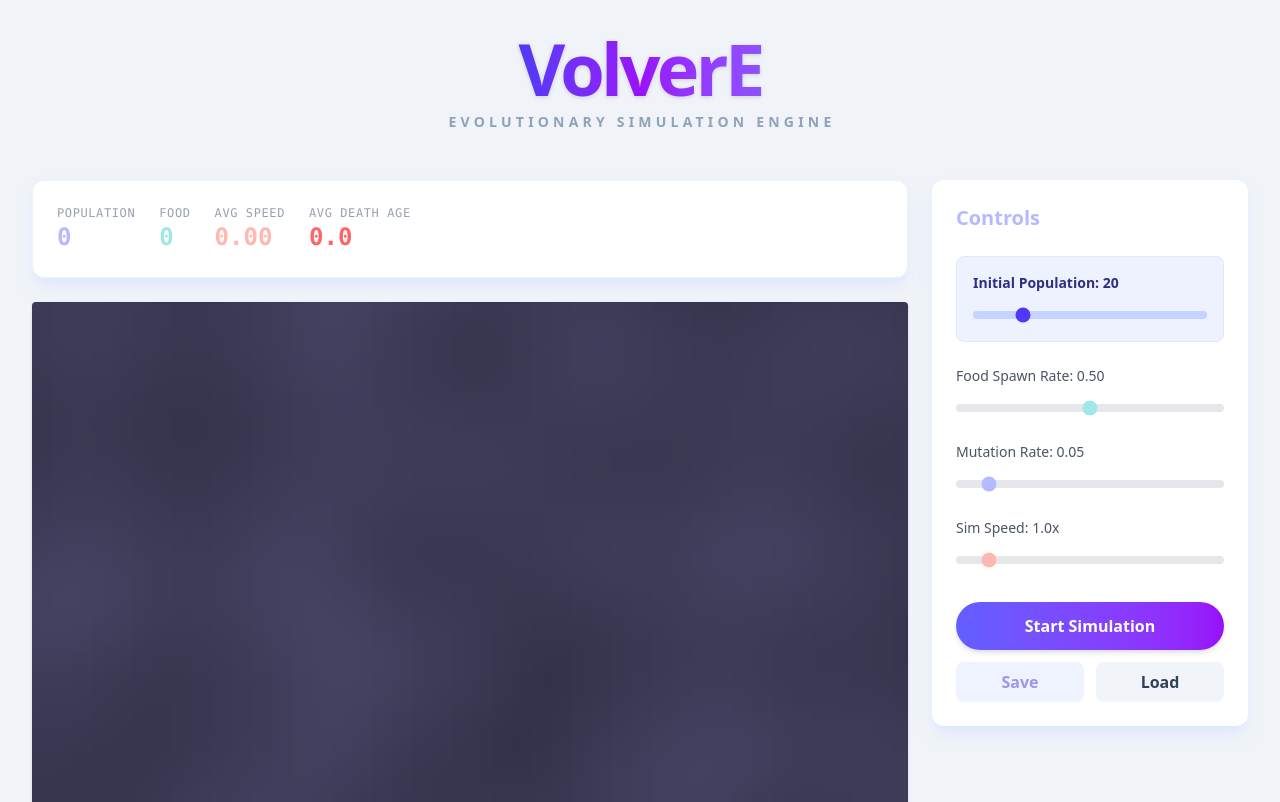
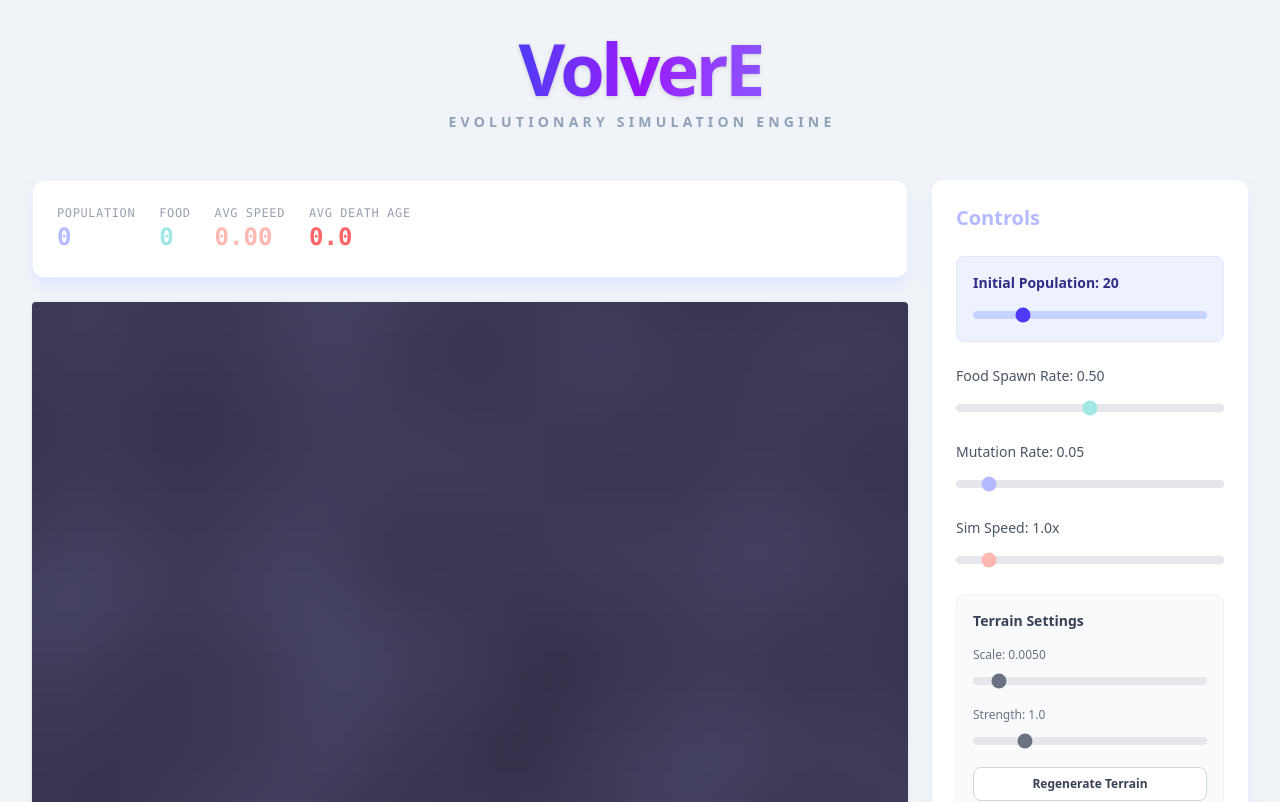
Before and after one commit to hunkarozcan/VolverE, a Next.js app: page / in a window 1280 px wide. Shown: the top 802 px of the page. Built offline with nearby package versions, Linux system fonts and the light colour scheme.

Commit message:
terrain improvements

```diff
--- a/src/components/ControlPanel.tsx
+++ b/src/components/ControlPanel.tsx
@@ -9,12 +9,15 @@ interface ControlPanelProps {
     onStart: (initialPop: number) => void;
     onSave: () => void;
     onLoad: () => void;
+    onRegenerateTerrain: () => void;
 }
 
 export interface SimulationParams {
     foodSpawnRate: number;
     mutationRate: number;
     simulationSpeed: number;
+    terrainScale: number;
+    terrainStrength: number;
 }
 
 export default function ControlPanel({
@@ -25,12 +28,15 @@ export default function ControlPanel({
     onTogglePause,
     onStart,
     onSave,
-    onLoad
+    onLoad,
+    onRegenerateTerrain
 }: ControlPanelProps) {
     const [params, setParams] = useState<SimulationParams>({
         foodSpawnRate: 0.5,
         mutationRate: 0.05,
-        simulationSpeed: 1
+        simulationSpeed: 1,
+        terrainScale: 0.005,
+        terrainStrength: 1.0
     });
     const [initialPop, setInitialPop] = useState(20);
 
@@ -76,7 +82,7 @@ export default function ControlPanel({
                 />
             </div>
 
-            <div className="mb-8">
+            <div className="mb-6">
                 <label className="block text-sm font-medium mb-2 text-gray-600">Sim Speed: {params.simulationSpeed.toFixed(1)}x</label>
                 <input
                     type="range" min="0" max="10" step="0.1"
@@ -84,6 +90,37 @@ export default function ControlPanel({
                     onChange={(e) => handleChange('simulationSpeed', parseFloat(e.target.value))}
                     className="w-full h-2 bg-gray-200 rounded-lg appearance-none cursor-pointer accent-pastel-secondary"
                 />
+            </div>
+
+            <div className="mb-6 p-4 bg-gray-50 rounded-lg border border-gray-100">
+                <h4 className="text-sm font-bold mb-4 text-gray-700">Terrain Settings</h4>
+
+                <div className="mb-4">
+                    <label className="block text-xs font-medium mb-1 text-gray-500">Scale: {params.terrainScale.toFixed(4)}</label>
+                    <input
+                        type="range" min="0.001" max="0.05" step="0.001"
+                        value={params.terrainScale}
+                        onChange={(e) => handleChange('terrainScale', parseFloat(e.target.value))}
+                        className="w-full h-2 bg-gray-200 rounded-lg appearance-none cursor-pointer accent-gray-500"
+                    />
+                </div>
+
+                <div className="mb-4">
+                    <label className="block text-xs font-medium mb-1 text-gray-500">Strength: {params.terrainStrength.toFixed(1)}</label>
+                    <input
+                        type="range" min="0" max="5" step="0.1"
+                        value={params.terrainStrength}
+                        onChange={(e) => handleChange('terrainStrength', parseFloat(e.target.value))}
+                        className="w-full h-2 bg-gray-200 rounded-lg appearance-none cursor-pointer accent-gray-500"
+                    />
+                </div>
+
+                <button
+                    onClick={onRegenerateTerrain}
+                    className="w-full py-2 bg-white border border-gray-300 hover:bg-gray-50 text-gray-700 text-xs font-bold rounded-lg transition-colors"
+                >
+                    Regenerate Terrain
+                </button>
             </div>
 
             <div className="flex flex-col gap-3">
--- a/src/components/SimulationCanvas.tsx
+++ b/src/components/SimulationCanvas.tsx
@@ -22,12 +22,23 @@ export default function SimulationCanvas({ initialWorldData }: SimulationCanvasP
     const [selectedEntity, setSelectedEntity] = useState<Entity | null>(null);
     const isPausedRef = useRef(true); // Start paused
 
+    const terrainStrengthRef = useRef(1.0);
+
     const handleUpdate = (params: SimulationParams) => {
         if (worldRef.current) {
             worldRef.current.foodSpawnRate = params.foodSpawnRate;
             worldRef.current.mutationRate = params.mutationRate;
+            worldRef.current.terrainScale = params.terrainScale;
+            worldRef.current.terrainStrength = params.terrainStrength;
         }
         simSpeedRef.current = params.simulationSpeed;
+        terrainStrengthRef.current = params.terrainStrength;
+    };
+
+    const handleRegenerateTerrain = () => {
+        if (worldRef.current) {
+            worldRef.current.regenerateTerrain();
+        }
     };
 
     const handleRestart = () => {
@@ -356,6 +367,7 @@ export default function SimulationCanvas({ initialWorldData }: SimulationCanvasP
                     onStart={handleStart}
                     onSave={handleSave}
                     onLoad={handleLoad}
+                    onRegenerateTerrain={handleRegenerateTerrain}
                 />
                 <StatisticsPanel stats={statsHistory} />
             </div>
--- a/src/engine/Entity.ts
+++ b/src/engine/Entity.ts
@@ -37,7 +37,7 @@ export class Entity {
         this.size = 5 + this.genome.size * 15;
     }
 
-    update(width: number, height: number, food: Vector[], entities: Entity[], terrain?: number[][]) {
+    update(width: number, height: number, food: Vector[], entities: Entity[], terrain?: number[][], terrainStrength: number = 1.0) {
         this.age++;
         this.reproUrge++;
 
@@ -72,7 +72,7 @@ export class Entity {
 
                 // Gravity/Slope force: push downhill
                 // If slope is positive (uphill), force is negative.
-                const slopeForce = new Vector(-slopeX * 2, -slopeY * 2);
+                const slopeForce = new Vector(-slopeX * 2 * terrainStrength, -slopeY * 2 * terrainStrength);
                 this.applyForce(slopeForce);
             }
         }
--- a/src/engine/World.ts
+++ b/src/engine/World.ts
@@ -25,6 +25,8 @@ export class World {
     // Parameters
     foodSpawnRate: number;
     mutationRate: number;
+    terrainScale: number;
+    terrainStrength: number;
 
     // Stats tracking
     totalDeaths: number = 0;
@@ -41,6 +43,8 @@ export class World {
         this.perlin = new Perlin();
         this.foodSpawnRate = 0.5; // Chance per frame
         this.mutationRate = 0.05;
+        this.terrainScale = 0.005;
+        this.terrainStrength = 1.0;
 
         this.init();
     }
@@ -51,17 +55,7 @@ export class World {
         this.effects = [];
         this.statsHistory = [];
 
-        // Generate terrain
-        this.terrain = [];
-        const scale = 0.005;
-        for (let x = 0; x < this.width; x+=10) {
-            const col: number[] = [];
-            for (let y = 0; y < this.height; y+=10) {
-                const noise = this.perlin.noise(x * scale, y * scale, 0);
-                col.push((noise + 1) / 2); // Normalize to 0-1
-            }
-            this.terrain.push(col);
-        }
+        this.regenerateTerrain();
 
         for (let i = 0; i < initialPopulation; i++) {
             this.entities.push(new Entity(Math.random() * this.width, Math.random() * this.height));
@@ -69,6 +63,18 @@ export class World {
 
         for (let i = 0; i < 50; i++) {
             this.food.push(new Vector(Math.random() * this.width, Math.random() * this.height));
+        }
+    }
+
+    regenerateTerrain() {
+        this.terrain = [];
+        for (let x = 0; x < this.width; x+=10) {
+            const col: number[] = [];
+            for (let y = 0; y < this.height; y+=10) {
+                const noise = this.perlin.noise(x * this.terrainScale, y * this.terrainScale, 0);
+                col.push((noise + 1) / 2); // Normalize to 0-1
+            }
+            this.terrain.push(col);
         }
     }
 
@@ -92,7 +98,7 @@ export class World {
         // We iterate backwards to safely remove dead entities
         for (let i = this.entities.length - 1; i >= 0; i--) {
             const e = this.entities[i];
-            e.update(this.width, this.height, this.food, this.entities, this.terrain);
+            e.update(this.width, this.height, this.food, this.entities, this.terrain, this.terrainStrength);
 
             if (e.isDead) {
                 // Entity died
```
